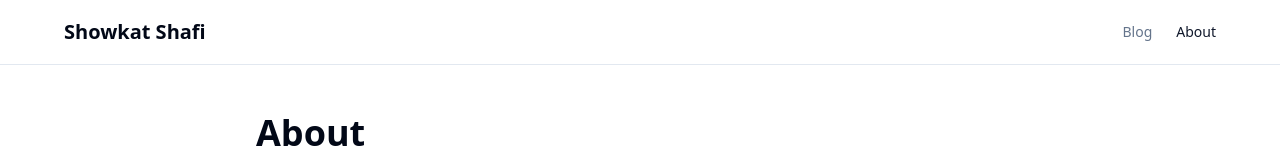
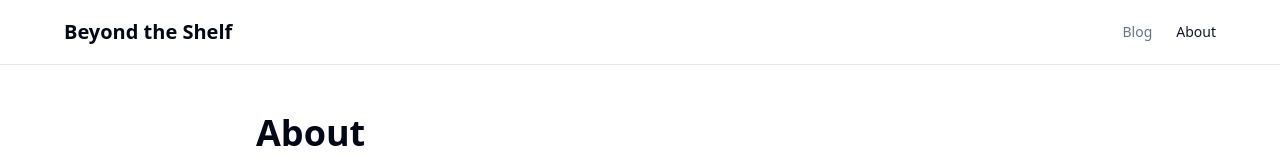
Before and after one commit to aaqidmasoodi/showkatshafi, a React (Vite) app: page /about in a window 1280 px wide. Shown: the top 160 px of the page. Built offline with nearby package versions, Linux system fonts and the light colour scheme; no server answers.

Commit message:
Fix navbar title to Beyond the Shelf

```diff
--- a/src/components/Navbar.jsx
+++ b/src/components/Navbar.jsx
@@ -9,9 +9,9 @@
     <header className="border-b bg-background sticky top-0 z-50">
       <div className="container">
         <div className="flex items-center justify-between h-16">
-          <Link to="/" className="text-xl font-bold hover:text-primary transition-colors">
-            Showkat Shafi
-          </Link>
+<Link to="/" className="text-xl font-bold hover:text-primary transition-colors">
+              Beyond the Shelf
+            </Link>
 
           <button
             className="md:hidden p-2"
```
